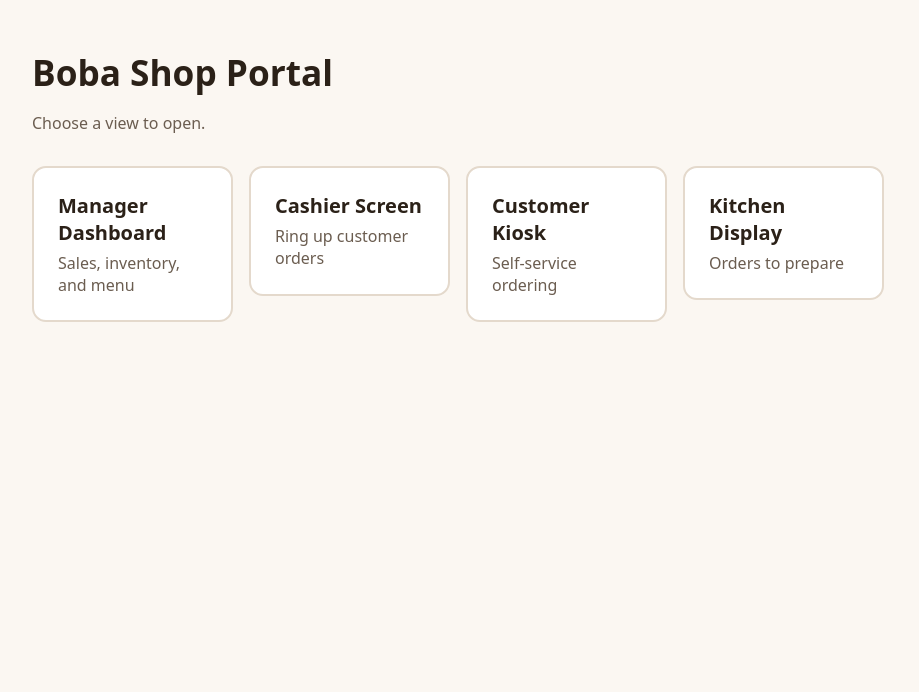
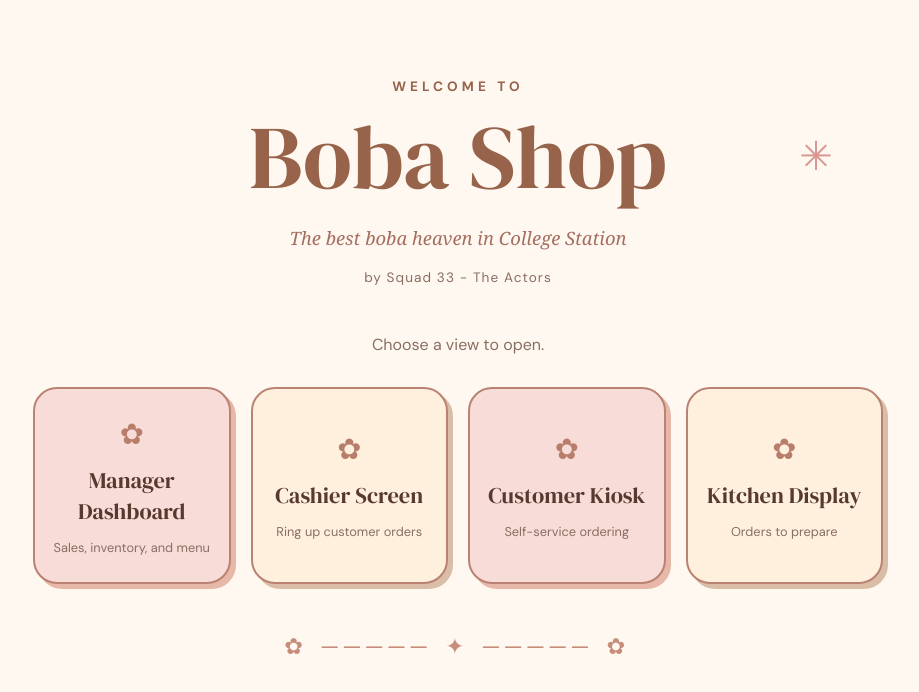
Before and after one commit to CSCE-331-Fall-2026-901-912/project3-Cone-Patel-Ravisankar-Sriramasubramanian-Tran, a React (Vite) app: page / in a window 1280 px wide. Shown: the top 692 px of the page, without its empty margins (182-1101 px from the left). Built offline with nearby package versions, Linux system fonts and the light colour scheme.

Commit message:
Redesign hub page

```diff
--- a/src/styles.css
+++ b/src/styles.css
@@ -1,17 +1,20 @@
+@import url('https://fonts.googleapis.com/css2?family=DM+Sans:wght@400;500;600;700&family=DM+Serif+Display&display=swap');
+
 :root {
-  --bg: #fbf7f2;
-  --surface: #ffffff;
-  --text: #2b2118;
-  --muted: #6b5d50;
-  --border: #e4d9cc;
-  --primary: #7a4b2a;      /* brown sugar */
-  --primary-text: #ffffff;
-  --accent: #f3e6d6;
-  --success: #2f7d4f;
-  --warn: #b7791f;
-  --late: #c0392b;
-  --focus: #1d4ed8;
-  font-family: system-ui, -apple-system, "Segoe UI", Roboto, sans-serif;
+  --bg: #FFF8F1;           /* Vanilla cream */
+  --surface: #FFFFFF;
+  --text: #58392F;         /* Dark cocoa */
+  --muted: #896E61;
+  --border: #E9CFC3;
+  --primary: #98634B;      /* Milk chocolate */
+  --primary-text: #FFFFFF;
+  --accent: #F6D3D1;       /* Strawberry pink */
+  --success: #487A59;
+  --warn: #B7791F;
+  --late: #C0392B;
+  --focus: #1D4ED8;
+
+  font-family: "DM Sans", sans-serif;
   color: var(--text);
   background: var(--bg);
 }
@@ -45,12 +48,39 @@ button:disabled { cursor: not-allowed; opacity: 0.5; }
 .hub { max-width: 900px; margin: 0 auto; padding: 3rem 1.5rem; }
 .hub h1 { font-size: 2.2rem; }
 .hub-sub { color: var(--muted); margin-bottom: 2rem; }
-.hub-grid { list-style: none; padding: 0; margin: 0; display: grid; grid-template-columns: repeat(auto-fit, minmax(200px, 1fr)); gap: 1rem; }
+.hub-grid {
+  list-style: none;
+  padding: 0;
+  margin: 0;
+  display: grid;
+  grid-template-columns: repeat(2, 1fr);
+  gap: 1.5rem;
+}
+.hub-grid {
+  list-style: none;
+  padding: 0;
+  margin: 2rem auto;
+  display: grid;
+  grid-template-columns: repeat(4, 1fr);
+  gap: 1rem;
+  max-width: 900px;
+}
 .hub-card {
-  display: flex; flex-direction: column; gap: 0.4rem;
-  padding: 1.5rem; min-height: 130px;
-  background: var(--surface); border: 2px solid var(--border); border-radius: 14px;
-  color: var(--text); text-decoration: none;
+  display: flex;
+  flex-direction: column;
+  justify-content: center;
+  align-items: center;
+  text-align: center;
+
+  width: 100%;
+  aspect-ratio: 1 / 1;
+  padding: 1rem;
+
+  background: #FBE7E2;
+  border: 2px solid #E9CFC3;
+  border-radius: 20px;
+  color: var(--text);
+  text-decoration: none;
 }
 .hub-card:hover { border-color: var(--primary); }
 .hub-card-title { font-size: 1.25rem; font-weight: 700; }
@@ -209,3 +239,238 @@ button:disabled { cursor: not-allowed; opacity: 0.5; }
 .status-low { background: #f9dedb; color: var(--late); }
 .inline-form label { flex: 0 1 220px; }
 .inline-form input[type="number"] { width: 120px; }
+
+/* boba bliss design */
+
+h1, h2, .hub-card-title {
+  font-family: "DM Serif Display", Georgia, serif;
+  font-weight: 400;
+}
+
+.hub {
+  text-align: center;
+  padding-top: 5rem;
+}
+
+.hub h1 {
+  font-size: clamp(3rem, 6vw, 5rem);
+  color: var(--primary);
+}
+
+.hub-card {
+  background: #FBE7E2;
+  border-color: #E9CFC3;
+  border-radius: 22px;
+  transition: transform 0.2s, box-shadow 0.2s;
+}
+
+.hub-card:hover {
+  transform: translateY(-4px);
+  box-shadow: 0 8px 20px #58392F18;
+}
+
+.kiosk-header {
+  background: #F6D3D1;
+  color: #58392F;
+  text-align: center;
+  padding: 2rem;
+}
+
+.kiosk-header h1 {
+  font-size: 3rem;
+}
+
+.tab {
+  border-radius: 999px;
+  background: #FFF8F1;
+}
+
+.tab-active {
+  background: #98634B;
+  color: white;
+}
+
+.drink-card {
+  background: #FFFDF9;
+  border-radius: 22px;
+  border-color: #E9CFC3;
+}
+
+.drink-card:hover {
+  background: #FBE7E2;
+}
+
+.cart {
+  background: #FBE7E2;
+  border-radius: 22px;
+}
+
+.btn-primary {
+  background: #98634B;
+  border-color: #98634B;
+  color: white;
+  border-radius: 999px;
+}
+
+.manager-nav {
+  background: #58392F;
+}
+
+.manager-tab-active {
+  background: #98634B;
+}
+
+.cashier-header {
+  background: #98634B;
+}
+
+.panel, .stat {
+  border-radius: 18px;
+  background: #FFFDF9;
+}
+
+.kitchen {
+  background: #35251F;
+}
+
+.ticket {
+  border-radius: 18px;
+}
+
+
+/* ---------- Boba Bliss decorative Portal Hub ---------- */
+
+.hub {
+  max-width: 1050px;
+  margin: 0 auto;
+  padding: 4rem 2rem;
+  text-align: center;
+}
+
+.hub-heading {
+  position: relative;
+  margin-bottom: 3rem;
+}
+
+.hub-eyebrow {
+  font-size: 0.85rem;
+  font-weight: 700;
+  letter-spacing: 0.3em;
+  color: #98634B;
+}
+
+.hub-heading h1 {
+  font-family: "DM Serif Display", Georgia, serif;
+  font-size: clamp(3.5rem, 7vw, 6rem);
+  color: #98634B;
+  line-height: 1.1;
+  margin: 0.5rem 0;
+}
+
+.hub-tagline {
+  font-family: Georgia, serif;
+  font-style: italic;
+  font-size: 1.15rem;
+  color: #A56E60;
+}
+
+.hub-team {
+  font-size: 0.85rem;
+  color: #896E61;
+  letter-spacing: 0.08em;
+}
+
+.hub-team-inline {
+  display: block;
+  font-family: "DM Sans", sans-serif;
+  font-size: 0.9rem;
+  font-weight: 500;
+  letter-spacing: 0.08em;
+}
+
+.hub-sparkle {
+  position: absolute;
+  top: 25%;
+  font-size: 2.5rem;
+  color: #D9968E;
+}
+
+.hub-sparkle:first-child {
+  left: 12%;
+}
+
+.hub-sparkle:last-child {
+  right: 12%;
+}
+
+/* Four equal cards in one row */
+
+.hub-grid {
+  display: grid;
+  grid-template-columns: repeat(4, minmax(0, 1fr));
+  gap: 1.25rem;
+  max-width: 850px;
+  margin: 0 auto;
+}
+
+.hub-card {
+  aspect-ratio: 1 / 1;
+  width: 100%;
+  min-height: 0;
+  padding: 1rem;
+  border: 2px solid #B98272;
+  border-radius: 24px;
+  background: #F8DCD8;
+  box-shadow: 5px 5px 0 #E7B7A8;
+  display: flex;
+  align-items: center;
+  justify-content: center;
+  flex-direction: column;
+  text-align: center;
+  gap: 0.75rem;
+  transition: transform 0.2s, box-shadow 0.2s;
+}
+
+.hub-grid li:nth-child(even) .hub-card {
+  background: #FFF0DE;
+  box-shadow: 5px 5px 0 #D9BDA7;
+}
+
+.hub-card::before {
+  content: "✿";
+  font-size: 1.8rem;
+  color: #B87E6C;
+}
+
+.hub-card-title {
+  font-family: "DM Serif Display", Georgia, serif;
+  font-size: 1.4rem;
+  color: #58392F;
+}
+
+.hub-card-desc {
+  font-size: 0.8rem;
+  color: #896E61;
+}
+
+.hub-card:hover {
+  transform: translateY(-5px);
+  box-shadow: 5px 9px 0 #C98F81;
+}
+
+@media (max-width: 650px) {
+  .hub-grid {
+    grid-template-columns: repeat(2, minmax(0, 1fr));
+  }
+
+  .hub-sparkle {
+    display: none;
+  }
+}
+
+.hub-footer-decoration {
+  margin-top: 3rem;
+  color: #C78D7B;
+  font-size: 1.4rem;
+  letter-spacing: 0.4rem;
+}
--- a/src/views/PortalHub.jsx
+++ b/src/views/PortalHub.jsx
@@ -13,7 +13,16 @@ const VIEWS = [
 export default function PortalHub() {
   return (
     <main className="hub">
-      <h1>{SHOP_NAME} Portal</h1>
+      <div className="hub-heading">
+
+
+      <p className="hub-eyebrow">WELCOME TO</p>
+      <h1>{SHOP_NAME}</h1>
+      <p className="hub-tagline">The best boba heaven in College Station</p>
+      <p className="hub-team">by Squad 33 - The Actors</p>
+      <span className="hub-sparkle">✳</span>
+
+    </div>
       <p className="hub-sub">Choose a view to open.</p>
       <nav aria-label="Interface views">
         <ul className="hub-grid">
@@ -27,6 +36,9 @@ export default function PortalHub() {
           ))}
         </ul>
       </nav>
+      <div className="hub-footer-decoration" aria-hidden="true">
+        ✿ ───── ✦ ───── ✿
+      </div>
     </main>
   );
 }
```
